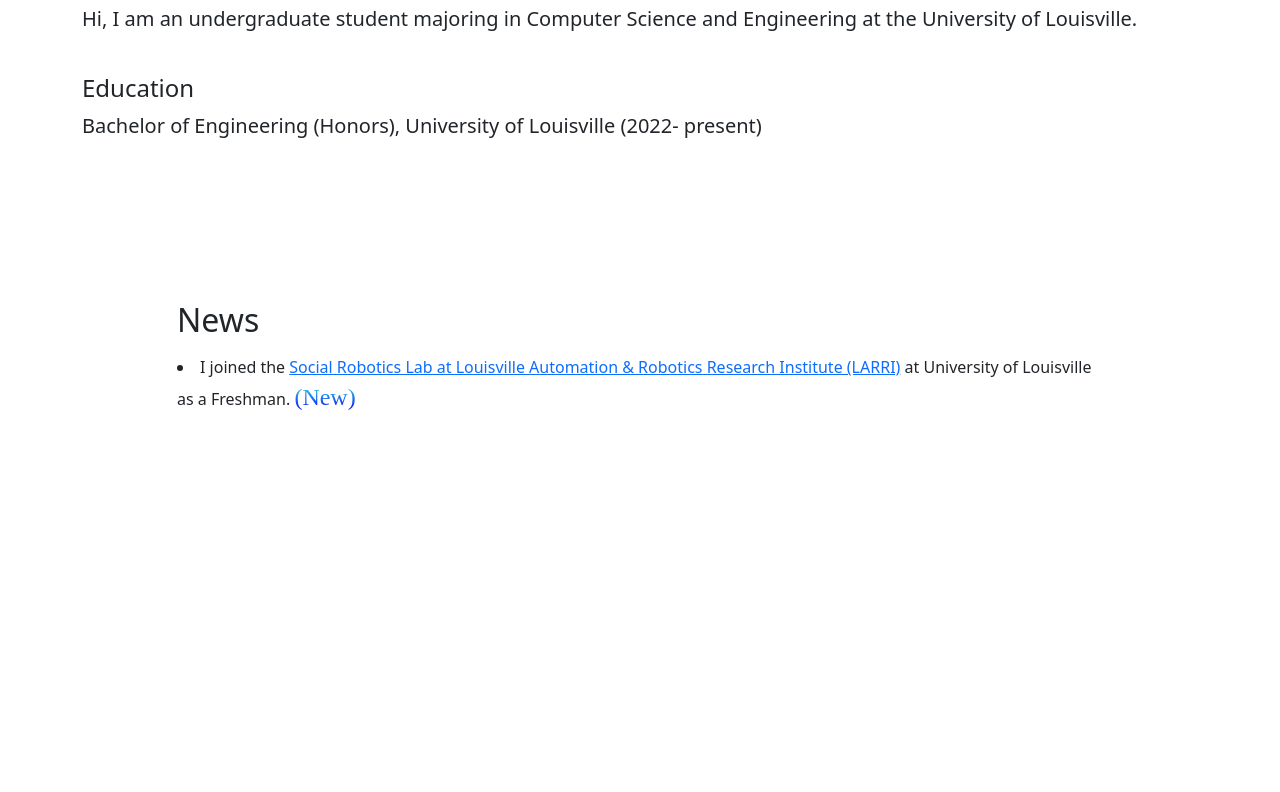
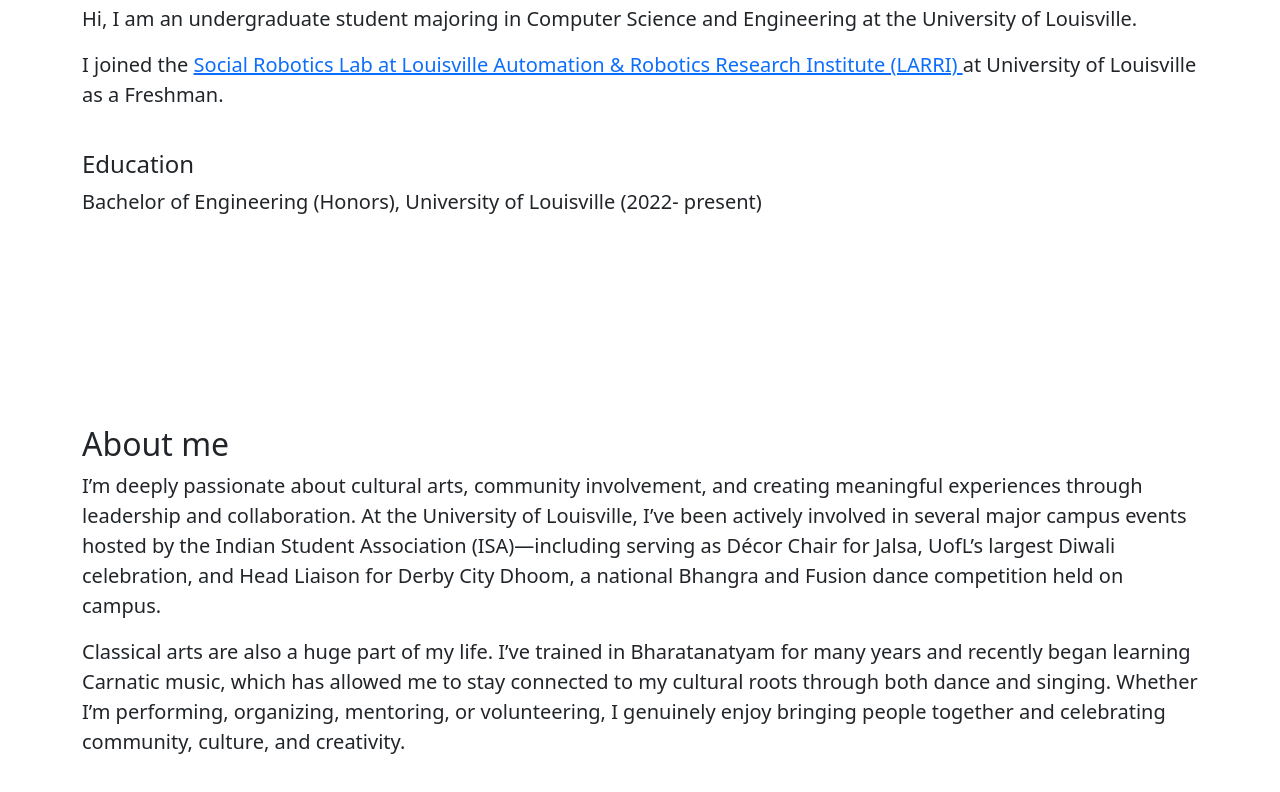
Before and after one commit to Laksita/Laksita.github.io, a plain HTML site: page index.html in a window 1280 px wide. Shown: the part 702-1494 px from the top of the page. Before the commit the page ends 1165 px from the top, so only its background shows below. Drawn offline with nearby package versions, Linux system fonts and the light colour scheme.

Commit message:
updated cv and added about me section. need to add pictures

```diff
--- a/index.html
+++ b/index.html
@@ -63,7 +63,15 @@
                 <div class="row justify-content-center">
                     <div class="col-lg-15">
                         <h2>Introduction</h2>
-                        <p class="lead">Hi, I am an undergraduate student majoring in Computer Science and Engineering at the University of Louisville.</p>
+                        <p class="lead">Hi, I am an undergraduate student majoring in Computer Science and Engineering
+                            at the University of Louisville.
+                        </p>
+                        <p class="lead">I joined the
+                            <a href="https://engineering.louisville.edu/research/centersinstitutes/larri/">
+                                Social Robotics Lab at Louisville Automation & Robotics Research Institute (LARRI)
+                            </a>
+                            at University of Louisville as a Freshman.
+                        </p>
 
                         <br>
                         <h4>Education</h4>
@@ -74,11 +82,24 @@
         </section>
 
         <section class="py-5">
-            <div class="container my-15">
+            <div class="container my-5">
                 <div class="row justify-content-center">
-                    <div class="col-lg-10">
-                        <h2>News</h2>
-                        <p class="lead"><li> I joined the <a href="https://engineering.louisville.edu/research/centersinstitutes/larri/">Social Robotics Lab at Louisville Automation & Robotics Research Institute (LARRI)</a> at University of Louisville as a Freshman. <span>(New)</span></li>
+                    <div class="col-lg-15">
+                        <h2>About me</h2>
+                        <p class="lead">
+                            I’m deeply passionate about cultural arts, community involvement, and creating meaningful
+                            experiences through leadership and collaboration. At the University of Louisville, I’ve
+                            been actively involved in several major campus events hosted by the Indian Student Association
+                            (ISA)—including serving as Décor Chair for Jalsa, UofL’s largest Diwali celebration, and Head
+                            Liaison for Derby City Dhoom, a national Bhangra and Fusion dance competition held on campus.
+                        </p>
+                        <p class="lead">
+                            Classical arts are also a huge part of my life. I’ve trained in Bharatanatyam for many years
+                            and recently began learning Carnatic music, which has allowed me to stay connected to my
+                            cultural roots through both dance and singing. Whether I’m performing, organizing, mentoring,
+                            or volunteering, I genuinely enjoy bringing people together and celebrating community, culture,
+                            and creativity.
+                        </p>
                     </div>
                 </div>
             </div>
```
Also changed, not shown: 1 other file.
